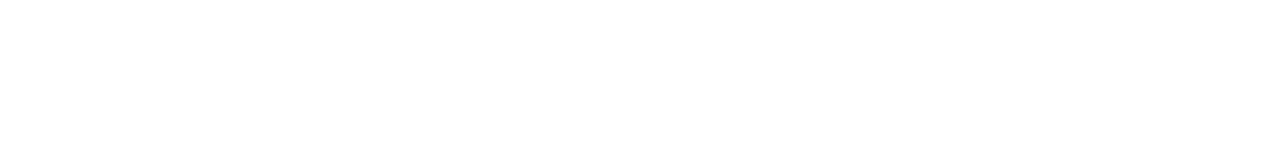
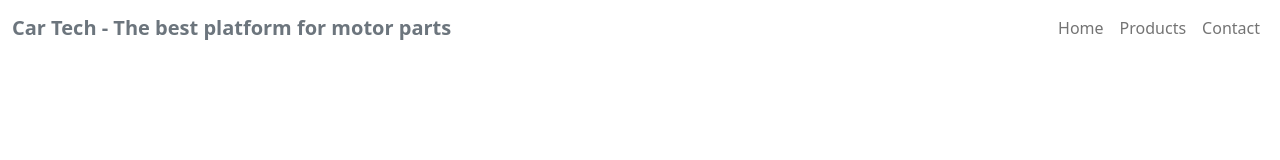
Before and after one commit to TAMANPREET13/car-tech-website, a plain HTML site: page index.html in a window 1280 px wide. Drawn offline with nearby package versions, Linux system fonts and the light colour scheme.

Commit message:
Initial commit for navbar in jsmBranch

```diff
--- a/index.html
+++ b/index.html
@@ -1,27 +1,68 @@
 <!DOCTYPE html>
 <html lang="en">
-
   <head>
     <meta charset="UTF-8" />
     <meta http-equiv="X-UA-Compatible" content="IE=edge" />
     <meta name="viewport" content="width=device-width, initial-scale=1.0" />
-  <link href="https://cdn.jsdelivr.net/npm/bootstrap@5.0.2/dist/css/bootstrap.min.css" rel="stylesheet"
-    integrity="sha384-EVSTQN3/azprG1Anm3QDgpJLIm9Nao0Yz1ztcQTwFspd3yD65VohhpuuCOmLASjC" crossorigin="anonymous" />
-  <link rel="stylesheet" href="https://cdnjs.cloudflare.com/ajax/libs/font-awesome/6.1.1/css/all.min.css"
+    <link
+      href="https://cdn.jsdelivr.net/npm/bootstrap@5.0.2/dist/css/bootstrap.min.css"
+      rel="stylesheet"
+      integrity="sha384-EVSTQN3/azprG1Anm3QDgpJLIm9Nao0Yz1ztcQTwFspd3yD65VohhpuuCOmLASjC"
+      crossorigin="anonymous"
+    />
+    <link
+      rel="stylesheet"
+      href="https://cdnjs.cloudflare.com/ajax/libs/font-awesome/6.1.1/css/all.min.css"
       integrity="sha512-KfkfwYDsLkIlwQp6LFnl8zNdLGxu9YAA1QvwINks4PhcElQSvqcyVLLD9aMhXd13uQjoXtEKNosOWaZqXgel0g=="
-    crossorigin="anonymous" referrerpolicy="no-referrer" />
+      crossorigin="anonymous"
+      referrerpolicy="no-referrer"
+    />
     <link rel="stylesheet" href="css/styles.css" />
-  <title>Car Tech</title>
+    <title>Car Tech - Get the Best Motor Parts</title>
   </head>
 
   <body>
+    <!-- THE NAVBAR -->
+    <nav class="navbar navbar-expand-md navbar-light">
+      <div class="container-xxl">
+        <a href="" class="navbar-brand">
+          <span class="fw-bold text-secondary">
+            Car Tech - The best platform for motor parts
+          </span>
+        </a>
+
+        <!-- Creating the navbar toggler button -->
+        <button
+          class="navbar-toggler"
+          type="button"
+          data-bs-toggle="collapse"
+          data-bs-target="#main-nav"
+        >
+          <span class="navbar-toggler-icon"></span>
+        </button>
+
+        <div
+          class="collapse navbar-collapse justify-content-end align-center"
+          id="main-nav"
+        >
+          <ul class="navbar-nav">
+            <li><a href="#home" class="nav-link">Home</a></li>
+            <li><a href="#products.html" class="nav-link">Products</a></li>
+            <li><a href="#contact.html" class="nav-link"> Contact </a></li>
+          </ul>
+        </div>
+      </div>
+    </nav>
     <script src="js/main.js"></script>
-  <script src="https://cdn.jsdelivr.net/npm/@popperjs/core@2.9.2/dist/umd/popper.min.js"
+    <script
+      src="https://cdn.jsdelivr.net/npm/@popperjs/core@2.9.2/dist/umd/popper.min.js"
       integrity="sha384-IQsoLXl5PILFhosVNubq5LC7Qb9DXgDA9i+tQ8Zj3iwWAwPtgFTxbJ8NT4GN1R8p"
-    crossorigin="anonymous"></script>
-  <script src="https://cdn.jsdelivr.net/npm/bootstrap@5.0.2/dist/js/bootstrap.min.js"
+      crossorigin="anonymous"
+    ></script>
+    <script
+      src="https://cdn.jsdelivr.net/npm/bootstrap@5.0.2/dist/js/bootstrap.min.js"
       integrity="sha384-cVKIPhGWiC2Al4u+LWgxfKTRIcfu0JTxR+EQDz/bgldoEyl4H0zUF0QKbrJ0EcQF"
-    crossorigin="anonymous"></script>
+      crossorigin="anonymous"
+    ></script>
   </body>
-
 </html>
```
Lines whose indentation alone changed are shown as unchanged.
